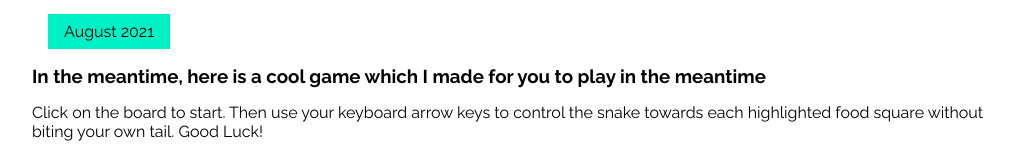
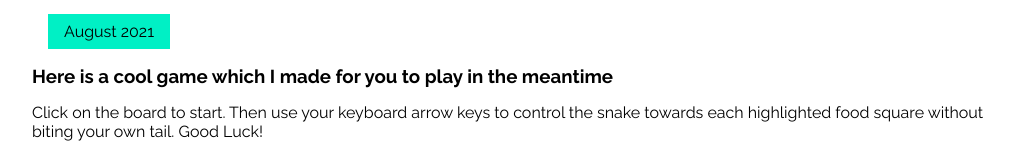
Before and after one commit to AnnupKapur/react-cv, a React (Create React App) app: page / in a window 1280 px wide. Shown: the part 153-308 px from the top of the page, without its empty margins (128-1142 px from the left). Built offline with nearby package versions, Linux system fonts and the light colour scheme.

Commit message:
meantime update wording

```diff
--- a/src/components/UnderDev.js
+++ b/src/components/UnderDev.js
@@ -8,7 +8,7 @@ const UnderDev = () => {
 				<h1>My portfolio site is currently going through some much needed updates</h1>
 				<h2>I hope to have all this complete by</h2>
 				<div className="timed"><p>August 2021</p></div>
-				<h3>In the meantime, here is a cool game which I made for you to play in the meantime</h3>
+				<h3>Here is a cool game which I made for you to play in the meantime</h3>
 				<p>Click on the board to start. Then use your keyboard arrow keys to control the snake towards each highlighted food square without biting your own tail. Good Luck!</p>
 				<div className="game"><Codepen user="AnnupKapur" hash="YzVVGvv" /></div>
 				<div className="bye-container">
```
